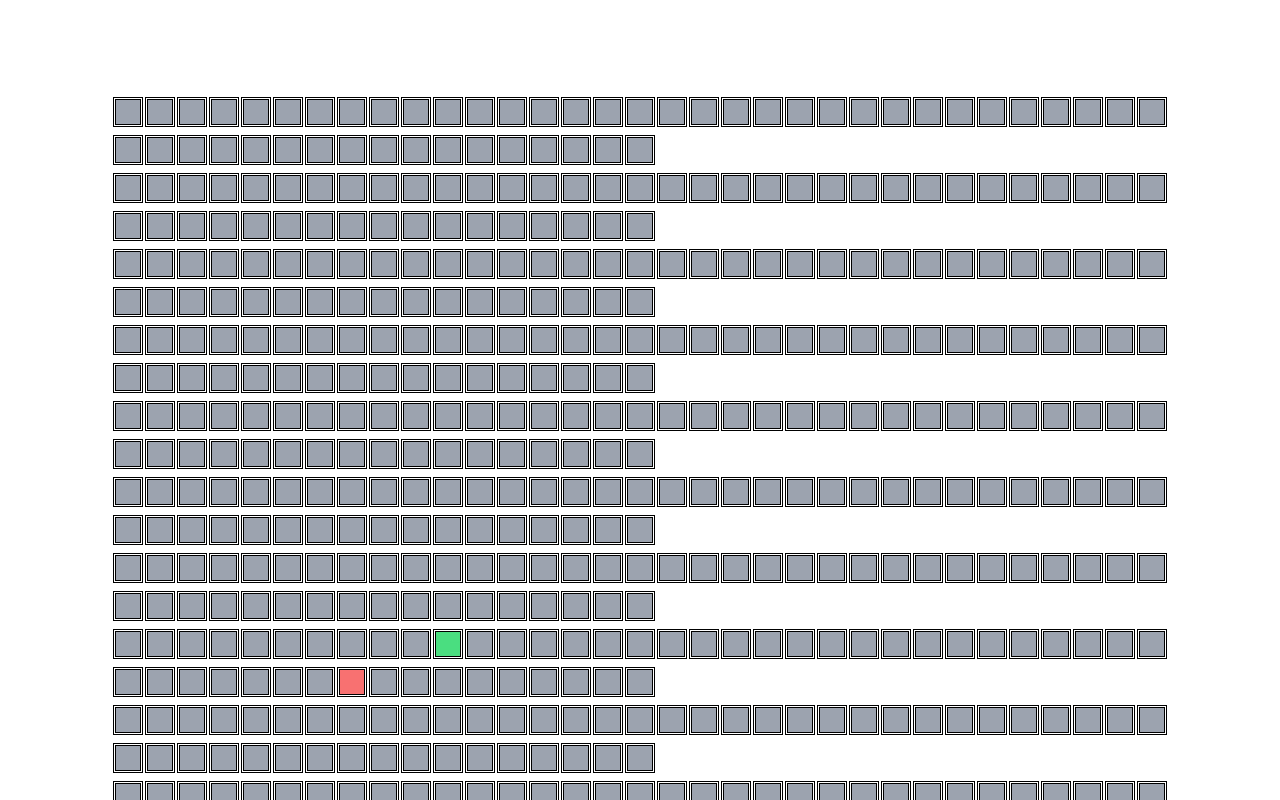
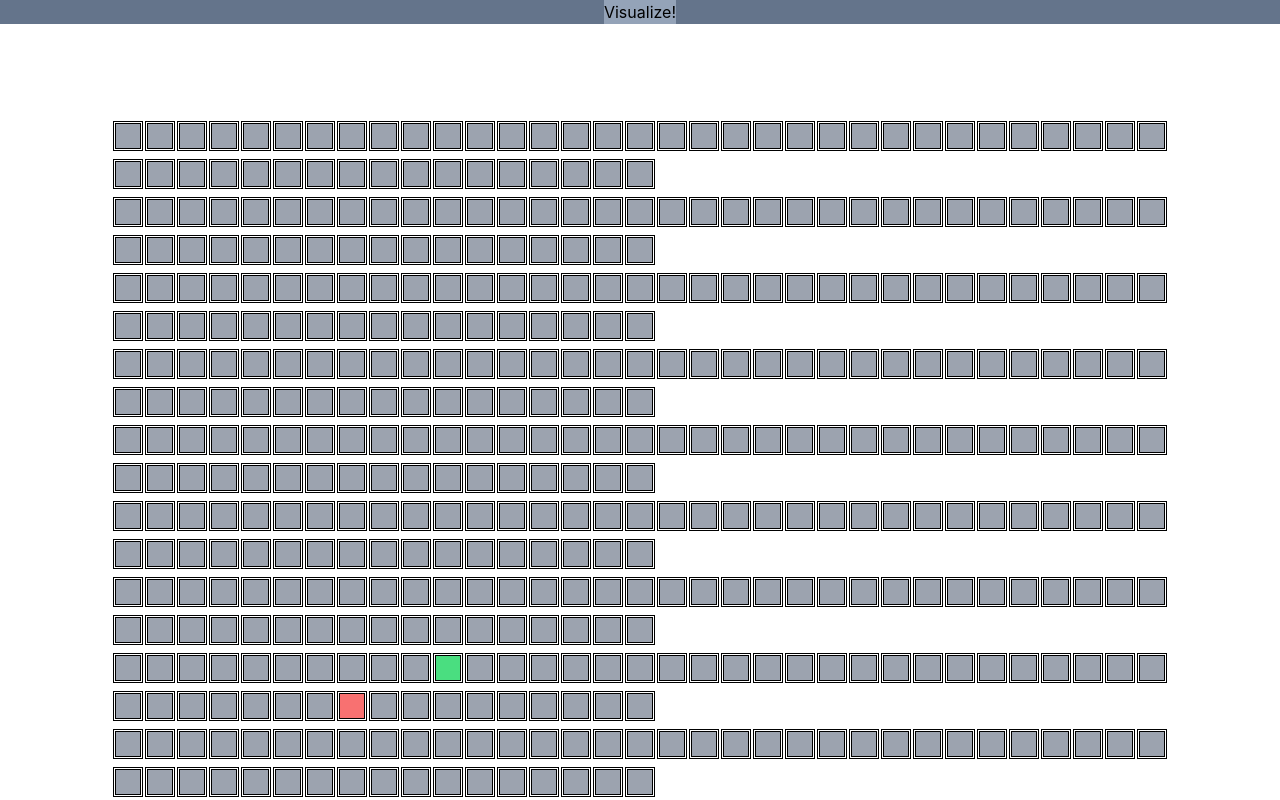
Before and after one commit to NaralC/Pathfinding-Visualizer, a React (Vite) app: page / in a window 1280 px wide. Shown: the top 800 px of the page. Built offline with nearby package versions, Linux system fonts and the light colour scheme.

Commit message:
Refactor

```diff
--- a/src/Algorithms/BFS.ts
+++ b/src/Algorithms/BFS.ts
@@ -1,15 +1,18 @@
 import { NodeType } from "../App";
 
-export const BFS = (props: {
+type BFSType = {
   matrix: NodeType[][];
   startNode: NodeType;
   endNode: NodeType;
-}): void => {
+};
+
+export const BFS = (props: BFSType): Array<NodeType | undefined> => {
   const appendNeighbors = (node: NodeType | undefined): void => {
     if (!node) return;
 
     // Prevent boundary break or going over the same cell
-    if ( seen.has(node) ||
+    if (
+      node.isVisited ||
       node.row < 0 ||
       node.row >= props.matrix.length ||
       node.col < 0 ||
@@ -20,21 +23,30 @@ export const BFS = (props: {
     q.push(node);
   };
 
+  // TODO: Handle walls
+  // Edge cases
+  if (
+    props.startNode === props.endNode ||
+    !props.matrix ||
+    !props.startNode ||
+    !props.endNode
+  )
+    return [];
+
   const q: Array<NodeType | undefined> = [props.startNode];
-  const seen: Set<NodeType | undefined> = new Set<NodeType | undefined>;
+  const visitOrder: Array<NodeType | undefined> = []; // Will later be used to display the path
 
-  while (q.length > 0) {
+  while (q.length) {
     const node = q.shift();
 
     if (node) {
       if (node === props.endNode) {
-        console.log("Found");
-        return;
+        return visitOrder;
       }
 
       // Mark current node as visited
-      node.isStart = true;
-      seen.add(node);
+      node.isVisited = true;
+      visitOrder.push(node);
 
       appendNeighbors({ ...node, row: node.row - 1 }); // Up
       appendNeighbors({ ...node, row: node.row + 1 }); // Down
@@ -42,6 +54,6 @@ export const BFS = (props: {
       appendNeighbors({ ...node, row: node.col + 1 }); // Right
     }
   }
-
-  return;
+  // TODO: Handle impossible cases
+  return [];
 };
--- a/src/App.tsx
+++ b/src/App.tsx
@@ -7,10 +7,61 @@ export type NodeType = {
   col: number;
   isStart: boolean;
   isFinish: boolean;
+  isVisited: boolean;
 };
 
 const App: React.FC = () => {
   // Initiliaze a 15 row by 50 col matrix
+  const nodeList: NodeType[][] = initializeMatrix();
+
+  // TODO: Return nodes in their visit order
+  const startVisualization = () => {
+    const visitPath: Array<NodeType | undefined> = BFS({
+      matrix: nodeList,
+      startNode: nodeList[7][10],
+      endNode: nodeList[7][40],
+    });
+
+    console.log(visitPath);
+
+    // animatePath(visitPath);
+  };
+
+  // TODO: Animate the visit path
+  const animatePath = (props: Array<NodeType | undefined>) => {};
+
+  return (
+    <>
+      <div className="bg-slate-500 flex items-center justify-center">
+        <button className="bg-slate-400" onClick={() => startVisualization}>
+          Visualize!
+        </button>
+      </div>
+      <div className="mx-28 my-24">
+        {nodeList.map((row, rowIdx) => {
+          return (
+            <ol>
+              {row.map((col, colIdx) => (
+                <Node
+                  key={`${rowIdx}-${colIdx}`}
+                  row={rowIdx}
+                  col={colIdx}
+                  isStart={col.isStart}
+                  isFinish={col.isFinish}
+                  isVisited={col.isVisited}
+                ></Node>
+              ))}
+            </ol>
+          );
+        })}
+      </div>
+    </>
+  );
+};
+
+export default App;
+
+const initializeMatrix = (): NodeType[][] => {
   const nodeList: NodeType[][] = [];
 
   for (let rowIdx = 0; rowIdx < 15; rowIdx++) {
@@ -22,6 +73,7 @@ const App: React.FC = () => {
         col: colIdx,
         isStart: rowIdx === 7 && colIdx === 10,
         isFinish: rowIdx === 7 && colIdx === 40,
+        isVisited: false,
       };
 
       currentRow.push(currentNode);
@@ -29,32 +81,5 @@ const App: React.FC = () => {
     nodeList.push(currentRow);
   }
 
-  console.log(nodeList);
-  // BFS({
-  //   matrix: nodeList,
-  //   startNode: nodeList[7][10],
-  //   endNode: nodeList[7][40],
-  // });
-  console.log(nodeList);
-
-  return (
-    <div className="mx-28 my-24">
-      {nodeList.map((row, rowIdx) => {
-        return (
-          <ol>
-            {row.map((col, colIdx) => (
-              <Node
-                row={rowIdx}
-                col={colIdx}
-                isStart={col.isStart}
-                isFinish={col.isFinish}
-              ></Node>
-            ))}
-          </ol>
-        );
-      })}
-    </div>
-  );
+  return nodeList;
 };
-
-export default App;
```
